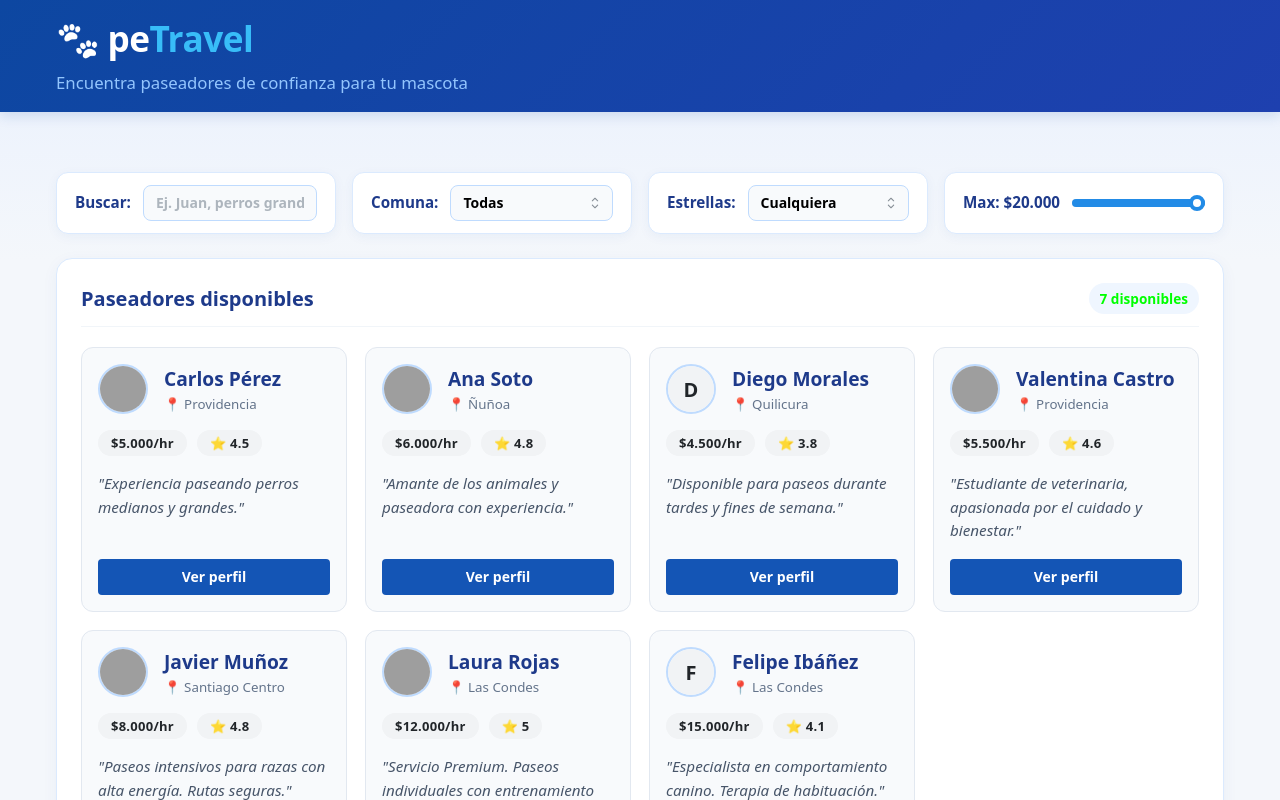
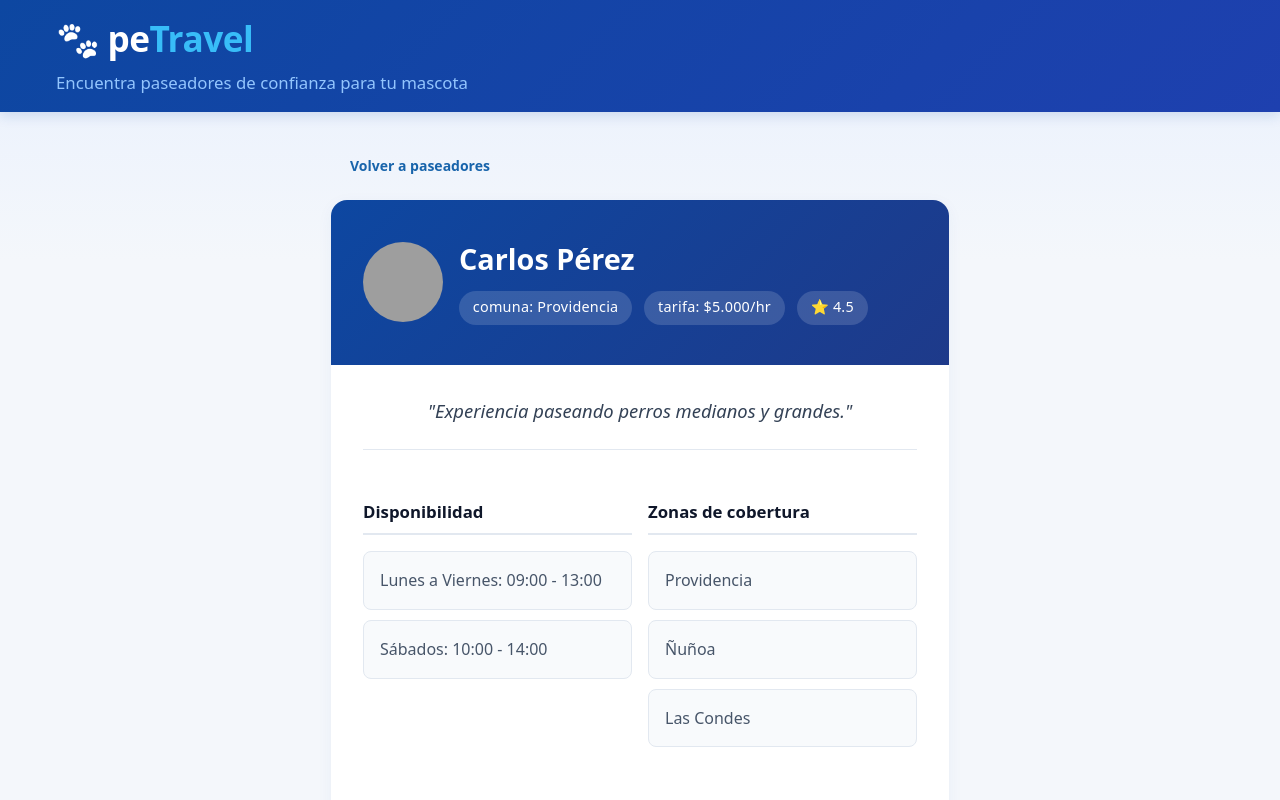
Before and after one commit to amaro-carvajal/peTravel, a React (Vite) app in the folder frontend/: page /paseadores/1 in a window 1280 px wide. Shown: the top 800 px of the page. Built offline with nearby package versions, Linux system fonts and the light colour scheme; grey boxes are pictures that could not be loaded.

Commit message:
feat: ajuste para que los perfiles ya no sean modales

```diff
--- a/frontend/package.json
+++ b/frontend/package.json
@@ -13,7 +13,8 @@
     "@mantine/core": "^9.7.2",
     "@mantine/hooks": "^9.7.2",
     "react": "^19.2.8",
-    "react-dom": "^19.2.8"
+    "react-dom": "^19.2.8",
+    "react-router-dom": "^7.18.4"
   },
   "devDependencies": {
     "@types/node": "^24.13.3",
--- a/frontend/src/App.tsx
+++ b/frontend/src/App.tsx
@@ -1,9 +1,9 @@
 import { useState } from "react";
 import { Badge, Container, Group, Paper, Text, Title } from "@mantine/core";
 import { paseadores } from "./data/paseadores";
-import type { PaseadorData } from "./types/data";
+import { Route, Routes } from "react-router-dom";
 import { PaseadorCard } from "./components/PaseadorCard";
-import { PaseadorPerfilModal } from "./components/PaseadorPerfilModal";
+import PaseadorPerfil from "./pages/PaseadorPerfil/PaseadorPerfil";
 import { FiltrosPaseadores, type FiltrosState } from "./components/FiltrosPaseadores";
 import { Navbar }  from "./components/Navbar";
 import classes from "./App.module.css";
@@ -15,8 +15,6 @@ const App = () => {
     calificacionMinima: 0,
     tarifaMax: 20000,
   });
-
-  const [paseadorSeleccionado, setPaseadorSeleccionado] = useState<PaseadorData | null>(null);
 
   const handleFiltroChange = (campo: keyof FiltrosState, valor: string | number) => {
     setFiltros((prev) => ({ ...prev, [campo]: valor }));
@@ -37,6 +35,8 @@ const App = () => {
   return (
     <>
       <Navbar />
+      <Routes>
+        <Route path="/" element={
           <Container component="main" size={1200} className={classes.main}>
             <FiltrosPaseadores filtros={filtros} onFiltroChange={handleFiltroChange} />
 
@@ -54,7 +54,6 @@ const App = () => {
                     <PaseadorCard
                       key={paseador.id}
                       paseador={paseador}
-                  onVerPerfil={setPaseadorSeleccionado}
                     />
                   ))}
                 </div>
@@ -65,11 +64,9 @@ const App = () => {
               )}
             </Paper>
           </Container>
-
-      <PaseadorPerfilModal
-        paseador={paseadorSeleccionado}
-        onClose={() => setPaseadorSeleccionado(null)}
-      />
+        } />
+        <Route path="/paseadores/:id" element={<PaseadorPerfil />} />
+      </Routes>
     </>
   );
 };
--- a/frontend/src/components/PaseadorCard/PaseadorCard.tsx
+++ b/frontend/src/components/PaseadorCard/PaseadorCard.tsx
@@ -1,13 +1,13 @@
 import { Avatar, Badge, Button, Card, Group } from "@mantine/core";
+import { Link } from "react-router-dom";
 import type { PaseadorData } from "../../types/data";
 import classes from "./PaseadorCard.module.css";
 
 interface PaseadorCardProps {
   paseador: PaseadorData;
-  onVerPerfil: (paseador: PaseadorData) => void;
 }
 
-const PaseadorCard = ({ paseador, onVerPerfil }: PaseadorCardProps) => (
+const PaseadorCard = ({ paseador }: PaseadorCardProps) => (
   <Card className={classes.card}>
     <Group wrap="nowrap">
       <Avatar src={paseador.foto} alt={paseador.nombre} size={50}>
@@ -30,7 +30,7 @@ const PaseadorCard = ({ paseador, onVerPerfil }: PaseadorCardProps) => (
 
     <p>"{paseador.descripcion}"</p>
 
-    <Button fullWidth onClick={() => onVerPerfil(paseador)}>
+    <Button fullWidth component={Link} to={`/paseadores/${paseador.id}`}>
       Ver perfil
     </Button>
   </Card>
--- a/frontend/src/components/PaseadorPerfilModal/index.ts
+++ /dev/null
@@ -1 +0,0 @@
-export { default as PaseadorPerfilModal } from './PaseadorPerfilModal'
--- a/frontend/src/main.tsx
+++ b/frontend/src/main.tsx
@@ -1,4 +1,5 @@
 import { StrictMode } from 'react'
+import { BrowserRouter } from 'react-router-dom'
 import { createRoot } from 'react-dom/client'
 import '@mantine/core/styles.css'
 import { MantineProvider, createTheme } from '@mantine/core'
@@ -14,7 +15,9 @@ const theme = createTheme({
 createRoot(document.getElementById('root')!).render(
   <StrictMode>
     <MantineProvider theme={theme}>
-      <App />
+      <BrowserRouter>
+        <App />
+      </BrowserRouter>
     </MantineProvider>
   </StrictMode>,
 )
--- a/frontend/src/components/PaseadorPerfilModal/PaseadorPerfilModal.module.css
+++ b/frontend/src/pages/PaseadorPerfil/PaseadorPerfil.module.css
@@ -1,3 +1,8 @@
+.perfil {
+  overflow: hidden;
+  box-shadow: 0 4px 16px rgba(13, 71, 161, 0.05);
+}
+
 .header {
   --group-gap: 1.5rem;
   position: relative;
@@ -10,14 +15,6 @@
   margin-bottom: 0.75rem;
   font-size: 1.8rem;
   font-weight: 700;
-  color: white;
-}
-
-.header
-.close {
-  position: absolute;
-  top: 1rem;
-  right: 1rem;
   color: white;
 }
 
--- a/frontend/src/components/PaseadorPerfilModal/PaseadorPerfilModal.tsx
+++ b/frontend/src/pages/PaseadorPerfil/PaseadorPerfil.tsx
@@ -1,35 +1,27 @@
-import { Avatar, Badge, Group, List, Modal, Paper, SimpleGrid, Stack, Text } from "@mantine/core";
-import type { PaseadorData } from "../../types/data";
-import classes from "./PaseadorPerfilModal.module.css";
-
-interface PaseadorPerfilModalProps {
-  paseador: PaseadorData | null;
-  onClose: () => void;
-}
-
-const modalProps = {
-  size: 650,
-  radius: 16,
-  padding: 0,
-  centered: true,
-  transitionProps: { transition: "fade-up", duration: 300, exitDuration: 0 },
-} as const;
+import { Avatar, Badge, Button, Container, Group, List, Paper, SimpleGrid, Stack, Text, Title } from "@mantine/core";
+import { Link, useParams } from "react-router-dom";
+import { paseadores } from "../../data/paseadores";
+import classes from "./PaseadorPerfil.module.css";
 
 const listProps = { listStyleType: "none", spacing: "xs", classNames: { item: classes.caja } } as const;
 
-const PaseadorPerfilModal = ({ paseador, onClose }: PaseadorPerfilModalProps) => (
-  <Modal.Root opened={paseador !== null} onClose={onClose} {...modalProps}>
-    <Modal.Overlay color="#0f172a" backgroundOpacity={0.6} blur={4} />
-    <Modal.Content>
-      {paseador && (
-        <>
+const PaseadorPerfil = () => {
+  const { id } = useParams<{ id: string }>();
+  const paseador = paseadores.find((paseador) => String(paseador.id) === id);
+
+  return (
+    <Container component="main" size={650} py={36}>
+      <Button component={Link} to="/" variant="subtle" mb="md">
+        Volver a paseadores
+      </Button>
+      {paseador ? (
+        <Paper radius={16} className={classes.perfil}>
           <Group component="header" className={classes.header}>
-            <Modal.CloseButton className={classes.close} aria-label="Cerrar perfil" />
             <Avatar src={paseador.foto} alt={`Foto de ${paseador.nombre}`} size={80} variant="white" color="#0d47a1">
               {paseador.nombre.charAt(0).toUpperCase()}
             </Avatar>
             <div>
-              <Modal.Title>{paseador.nombre}</Modal.Title>
+              <Title order={2}>{paseador.nombre}</Title>
               <Group gap="sm">
                 <Badge className={classes.badge}>comuna: {paseador.comuna}</Badge>
                 <Badge className={classes.badge}>
@@ -91,10 +83,12 @@ const PaseadorPerfilModal = ({ paseador, onClose }: PaseadorPerfilModalProps) =>
               )}
             </section>
           </Stack>
-        </>
+        </Paper>
+      ) : (
+        <Text ta="center">Paseador no encontrado</Text>
       )}
-    </Modal.Content>
-  </Modal.Root>
-);
+    </Container>
+  );
+};
 
-export default PaseadorPerfilModal;
+export default PaseadorPerfil;
```
Also changed, not shown: 1 other file (tests, documents, lock files or other folders). Lines whose indentation alone changed are shown as unchanged.
